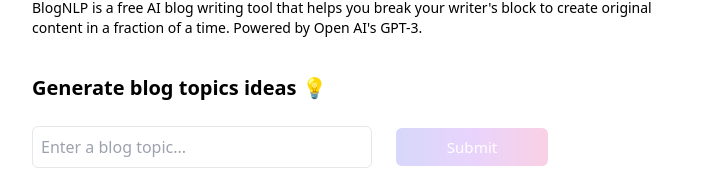
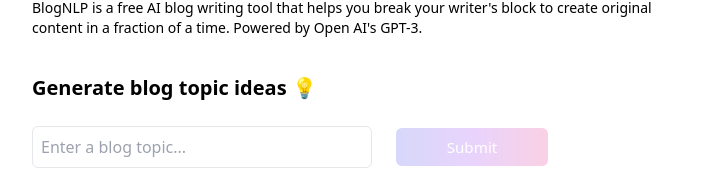
Before and after one commit to partnersfactory/blognlp, a Next.js app: page / in a window 1280 px wide. Shown: the part 118-287 px from the top of the page, without its empty margins (283-996 px from the left). Built offline with nearby package versions, Linux system fonts and the light colour scheme; no server answers.

Commit message:
copy change

```diff
--- a/pages/index.tsx
+++ b/pages/index.tsx
@@ -224,7 +224,7 @@
           </div>
           <main className="flex flex-col w-full md:w-[650px]">
             <SectionForm
-              title="Generate blog topics ideas 💡"
+              title="Generate blog topic ideas 💡"
               placeholder="Enter a blog topic..."
               value={idea.topic}
               onSubmit={(e) => generateBlogTopics(e)}
```
